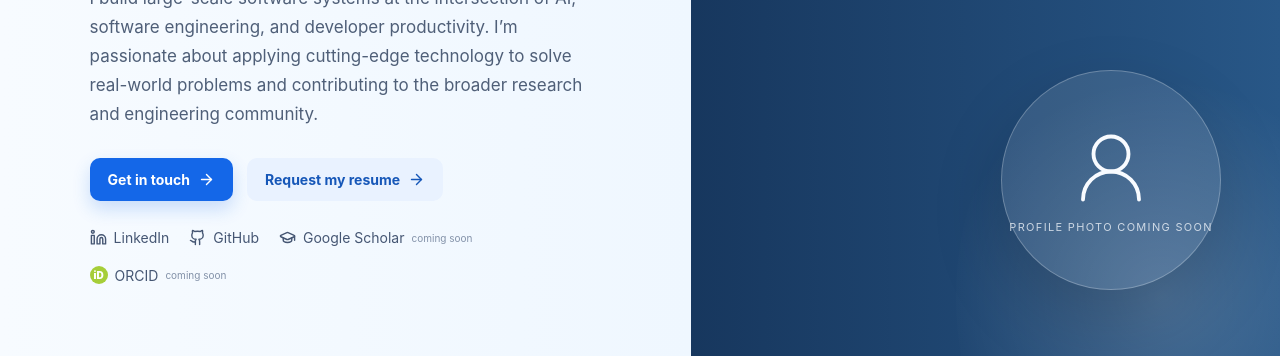
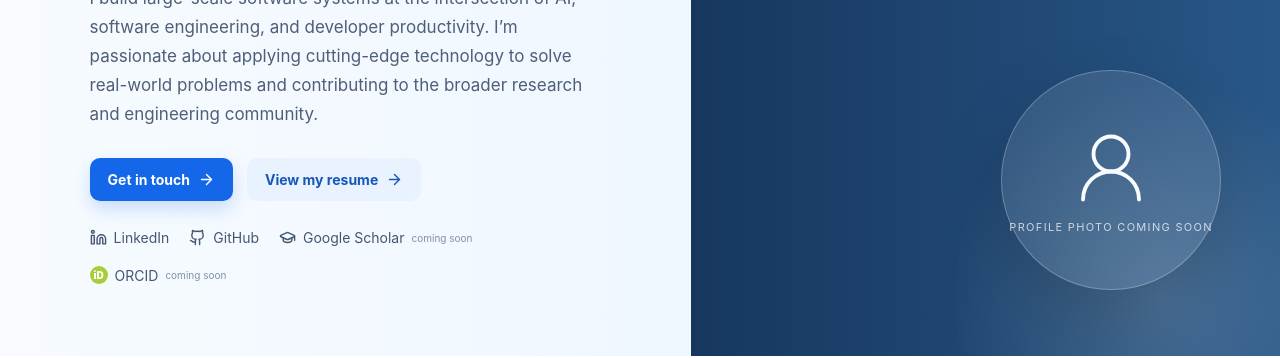
Before and after one commit to asrvstv5/portfolio, a Next.js app: page / in a window 1280 px wide. Shown: the part 448-806 px from the top of the page. Built offline with nearby package versions, Linux system fonts and the light colour scheme.

Commit message:
Use production resume route instead of missing PDF

```diff
--- a/app/page.tsx
+++ b/app/page.tsx
@@ -22,19 +22,12 @@ export default function Home() {
   const personJsonLd = { '@context': 'https://schema.org', '@type': 'Person', name: 'Amitesh Srivastava', jobTitle: 'Software Engineer', url: 'https://amiteshsrivastava.com', sameAs: [linkedin, github], alumniOf: { '@type': 'CollegeOrUniversity', name: 'University of Illinois Urbana-Champaign' }, worksFor: { '@type': 'Organization', name: 'Meta' } };
   return <main><script type="application/ld+json" dangerouslySetInnerHTML={{ __html: JSON.stringify(personJsonLd) }} />
     <header className="nav"><div className="nav-inner"><a className="brand" href="#home">Amitesh Srivastava</a><nav>{['About','Experience','Research','Projects','Writing','Contact'].map(x => <a key={x} href={`#${x.toLowerCase()}`}>{x}</a>)}</nav><div className="nav-social"><a href={linkedin} aria-label="LinkedIn"><Linkedin size={19}/></a><a href={github} aria-label="GitHub"><Github size={19}/></a><a href="mailto:amitesh.s.sr@gmail.com" aria-label="Email"><Mail size={19}/></a></div></div></header>
-
-    <section id="home" className="hero"><div className="hero-copy"><div className="kicker">SOFTWARE ENGINEER · AI · SYSTEMS</div><h1>Amitesh<br/><span>Srivastava</span></h1><p className="role">Software Engineer @ Meta <span>·</span> Formerly Microsoft<br/>UIUC Computer Engineering Alumni</p><p className="lead">I build large-scale software systems at the intersection of AI, software engineering, and developer productivity. I’m passionate about applying cutting-edge technology to solve real-world problems and contributing to the broader research and engineering community.</p><div className="actions"><a className="button primary" href="#contact">Get in touch <ArrowRight size={17}/></a><a className="button secondary" href="mailto:amitesh.s.sr@gmail.com?subject=Resume%20request">Request my resume <ArrowRight size={17}/></a></div><div className="identity-links"><a href={linkedin}><Linkedin size={17}/> LinkedIn</a><a href={github}><Github size={17}/> GitHub</a><span><GraduationCap size={17}/> Google Scholar <em>coming soon</em></span><span><span className="orcid">iD</span> ORCID <em>coming soon</em></span></div></div><div className="hero-art"><div className="quote-mark">“</div><p>Better developer tools and AI systems can amplify human potential and solve meaningful problems at global scale.</p><div className="persona"><UserRound size={84} strokeWidth={1.1}/><span>Profile photo coming soon</span></div></div></section>
-
+    <section id="home" className="hero"><div className="hero-copy"><div className="kicker">SOFTWARE ENGINEER · AI · SYSTEMS</div><h1>Amitesh<br/><span>Srivastava</span></h1><p className="role">Software Engineer @ Meta <span>·</span> Formerly Microsoft<br/>UIUC Computer Engineering Alumni</p><p className="lead">I build large-scale software systems at the intersection of AI, software engineering, and developer productivity. I’m passionate about applying cutting-edge technology to solve real-world problems and contributing to the broader research and engineering community.</p><div className="actions"><a className="button primary" href="#contact">Get in touch <ArrowRight size={17}/></a><a className="button secondary" href="/resume">View my resume <ArrowRight size={17}/></a></div><div className="identity-links"><a href={linkedin}><Linkedin size={17}/> LinkedIn</a><a href={github}><Github size={17}/> GitHub</a><span><GraduationCap size={17}/> Google Scholar <em>coming soon</em></span><span><span className="orcid">iD</span> ORCID <em>coming soon</em></span></div></div><div className="hero-art"><div className="quote-mark">“</div><p>Better developer tools and AI systems can amplify human potential and solve meaningful problems at global scale.</p><div className="persona"><UserRound size={84} strokeWidth={1.1}/><span>Profile photo coming soon</span></div></div></section>
     <section id="about" className="section about"><div><div className="section-label">01 · ABOUT</div><h2>About Me</h2><p>I’m a backend-focused full-stack engineer with 7+ years of experience at Meta and Microsoft, building scalable infrastructure and high-impact customer-facing products end to end.</p><p>My work spans AI-powered products, distributed systems, developer tooling, React Native, TypeScript, and backend services in C# and Python. I’m also interested in contributing to the broader AI and software engineering research community.</p><a className="text-link" href="#contact">Let’s connect <ArrowRight size={16}/></a></div><div className="interest-card"><h3>Research Interests</h3>{interests.map(([label, Icon]) => <div className="interest" key={label as string}><Icon size={18}/><span>{label as string}</span></div>)}</div></section>
-
     <section id="experience" className="section"><div className="section-heading"><div><div className="section-label">02 · EXPERIENCE</div><h2>Professional Experience</h2></div></div><div className="timeline"><article className="job"><div className="company-mark meta">∞</div><div className="job-main"><h3>Meta</h3><strong>Software Engineer</strong><p>Led development across Horizon and Meta’s Family of Apps, including playable advertising experiences, AI-powered game creation, Avatar Editor Marketplace, recommendation systems, and cloud-streamed game infrastructure.</p></div><div className="job-meta">May 2025 – Present<br/><span>New York, NY</span></div></article><article className="job"><div className="company-mark ms"><i></i><i></i><i></i><i></i></div><div className="job-main"><h3>Microsoft</h3><strong>Software Engineer II</strong><p>Built full-stack Power Platform and Copilot plugin infrastructure, cybersecurity tooling, GraphQL services, deployment pipelines, and network engineering systems.</p></div><div className="job-meta">May 2019 – Feb 2025<br/><span>Seattle, WA</span></div></article></div></section>
-
     <section id="research" className="section research"><div className="section-label">03 · RESEARCH</div><h2>Research</h2><div className="research-placeholder"><Sparkles size={24}/><div><h3>Research & Publications</h3><p>Peer-reviewed publications and formal research contributions are coming soon. Current interests include AI for software engineering, agentic systems, developer productivity, reliability, and human-AI collaboration.</p></div><span>Coming soon</span></div></section>
-
     <section id="projects" className="section"><div className="section-heading"><div><div className="section-label">04 · PROJECTS</div><h2>Selected Work</h2></div></div><div className="project-grid">{projects.map((p, i) => <article className="project" key={p.title}><div className={`project-visual v${i}`}><Code2 size={30}/><span>{String(i+1).padStart(2,'0')}</span></div><div className="project-body"><div className="eyebrow">{p.eyebrow}</div><h3>{p.title}</h3><p>{p.text}</p><div className="tags">{p.tags.map(t => <span key={t}>{t}</span>)}</div>{p.title === 'Dietmate' && <a href={dietmate} className="text-link">View on App Store <ArrowRight size={15}/></a>}</div></article>)}</div></section>
-
     <section id="writing" className="section"><div className="section-heading"><div><div className="section-label">05 · WRITING</div><h2>Writing & Ideas</h2></div></div><div className="writing-grid"><a className="writing" href={medium1}><BookOpen size={18}/><div><h3>Planning an App: A Detailed Guide</h3><p>Thoughts on taking an app idea from planning through implementation.</p></div><ArrowRight size={17}/></a><a className="writing" href={medium2}><BookOpen size={18}/><div><h3>LangChain Simplified</h3><p>An accessible exploration of LangChain and building LLM-powered applications.</p></div><ArrowRight size={17}/></a></div></section>
-
     <section id="contact" className="contact"><div><div className="section-label">06 · CONTACT</div><h2>Interested in collaborating?</h2><p>I’m open to connecting with researchers, engineers, and builders working on exciting problems at the intersection of AI and software engineering.</p></div><a className="button primary" href="mailto:amitesh.s.sr@gmail.com">Get in touch <ArrowRight size={17}/></a></section>
     <footer><div><strong>Amitesh Srivastava</strong><p>Building a more capable and productive future through technology.</p></div><div className="footer-right"><a href={linkedin}>LinkedIn</a><a href={github}>GitHub</a><a href={medium1}>Medium</a><a href="mailto:amitesh.s.sr@gmail.com">Contact</a><small>© 2026 Amitesh Srivastava. All rights reserved.</small></div></footer>
   </main>;
```
